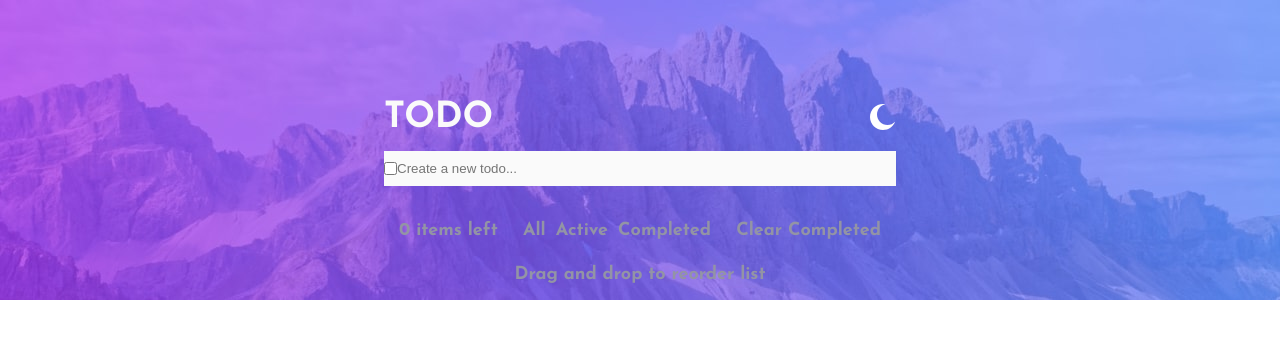
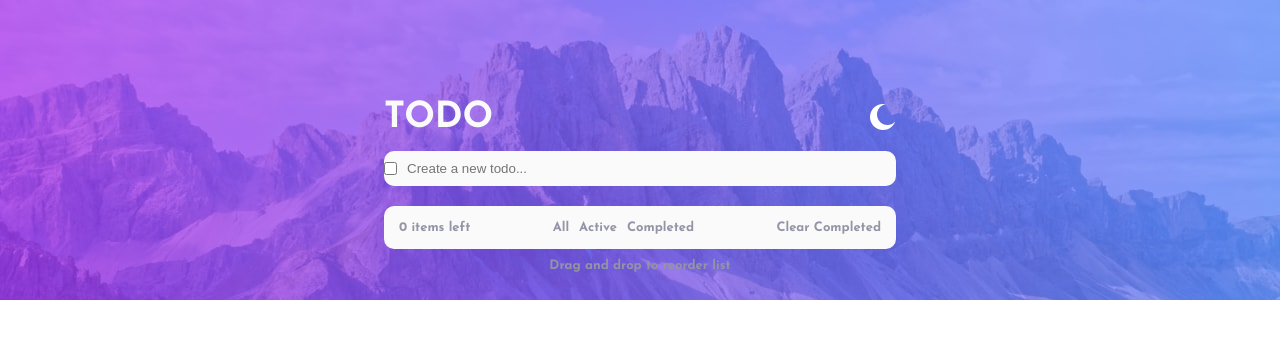
Before and after one commit to HermesPasser/todo, a React (Create React App) app: page / in a window 1280 px wide. Shown: the top 338 px of the page. Built offline with nearby package versions, Linux system fonts and the light colour scheme.

Commit message:
light and dark theme modes completed

```diff
--- a/src/App.js
+++ b/src/App.js
@@ -8,13 +8,10 @@ import './index.css';
 
 function App() {
 	const [state, setState] = useState(initialState)
+	const icon = state.darkMode ? SunIcon : MoonIcon
 
 	const modeToggleClicked = () => {
-		const newMode = !state.darkMode
-		// const newClass = newMode ? 'dark' : 'light'
-		// const oldClass = newMode ? 'light' : 'dark'
-		setState({...state, darkMode: newMode})
-
+		setState({...state, darkMode: state.darkMode})
 		document.body.classList.toggle("dark");
 	}
 
@@ -23,7 +20,7 @@ function App() {
 			<header>
 				<h1>TODO</h1>
 				<button id="dark-mode-btn">
-					<img src={MoonIcon}
+					<img src={icon}
 						alt="Icon representing the sun on the dark mode and the moon on the light mode"
 						onClick={modeToggleClicked}
 					/>
--- a/src/index.css
+++ b/src/index.css
@@ -25,20 +25,13 @@
 }
 
 body {
-	--very-light-gray: hsl(0, 0%, 98%);
-	--very-light-grayish-blue: hsl(236, 33%, 92%);
-	--light-grayish-blue: hsl(233, 11%, 84%);
-	--dark-grayish-blue: hsl(236, 9%, 61%);
-
-
 	--bg: white;
 	--fg: var(--very-light-gray);
 	--border: var(--very-light-grayish-blu);
 	--border-bottom: var(--dark-grayish-blue);
-	--text: var(--very-dark-grayish-blue);
-	/* --text-grayed: red; */
+	--text: var(--dvark-grayish-blue);
+	--text-grayed: var(--very-light-grayish-blue);
 	--text-bottom: var(--dark-grayish-blue);
-	/* ACHO QUE DEVE FICAR com esse debaixo on hover, o selecionado é blue */
 	--text-bottom-selected: var(--light-grayish-blue-hover);
 
 	margin: 0;
@@ -55,22 +48,17 @@ body {
 }
 
 .dark {
-	--very-dark-blue: hsl(235, 21%, 11%);
-	--very-dark-desaturated-blue: hsl(235, 24%, 19%);
-	--light-grayish-blue: hsl(234, 39%, 85%);
-	--light-grayish-blue-hover: hsl(236, 33%, 92%);
-	--dvark-grayish-blue: hsl(234, 11%, 52%);
-	--very-dark-grayish-blue1: hsl(233, 14%, 35%);
-	--very-dark-grayish-blue: hsl(237, 14%, 26%);
-
 	--bg: var(--very-dark-blue);
 	--fg: var(--very-dark-desaturated-blue);
 	--border-bottom: var(--very-dark-grayish-blue);
-	--text: var(--light-grayish-blue);
-	/* --text-grayed: var(--dvark-grayish-blue); */
-	--text-bottom:  var(--dvark-grayish-blue);
-	/* --text-bottom-selected: v */
+	--text: var(--dvark-grayish-blue);
+	--text-grayed: var(--very-dark-grayish-blue1);
+	--text-bottom:  var(--very-dark-grayish-blue1);
+	--text-bottom-selected: var(--light-grayish-blue);
+
+	background-image: url('assets/bg-desktop-dark.jpg');
 }
+
 main {
 	width: 40%;
 	margin: auto;
@@ -105,6 +93,8 @@ header button {
 
 .list {
 	margin-top: 20px;
+	background-color: var(--fg);
+	border-radius: 10px;
 }
 
 .list span {
@@ -116,10 +106,6 @@ header button {
 	justify-content: space-between;
 	padding: 20px;
 	border-bottom: 1px solid;
-	/* border-bottom: 1px solid #606060; */
-	/* background-color: #25273c; */
-	background-color: var(--fg);
-	/* color: white; */
 	border: 1px solid var(--border);
 	border-bottom: 1px solid var(--border-bottom);
 }
@@ -132,9 +118,8 @@ header button {
 	display: flex;
     justify-content: space-between;
     padding: 15px;
-	color: var(--text-bottom)
-    /* background-color: #25273c;*/
-
+	color: var(--text-bottom);
+	font-size: small;
 }
 
 .inner-filter-wrapper span:nth-child(2) {
@@ -147,15 +132,16 @@ ul {
 
 .new-todo-wrapper {
 	background-color: var(--fg);
-	/* background-color: var(--very-light-gray); */
+	border-radius: 10px;
+	align-items: center;
 	display: flex;
-	align-items: center;
 }
 
 .new-todo-wrapper input:nth-child(2) {
 	width: 100%;
 	padding: 10px 0 10px 0;
 	background-color: transparent;
+	padding-left: 10px;
 }
 
 input[type="text"] {
@@ -166,8 +152,10 @@ input[type="text"] {
 	padding-top: 10px;
 	text-align: center;
 	color: var(--text-bottom);
+	font-size: small;
 }
 
 .completed-task {
 	text-decoration: line-through;
+	color: var(--text-grayed);
 }
```
